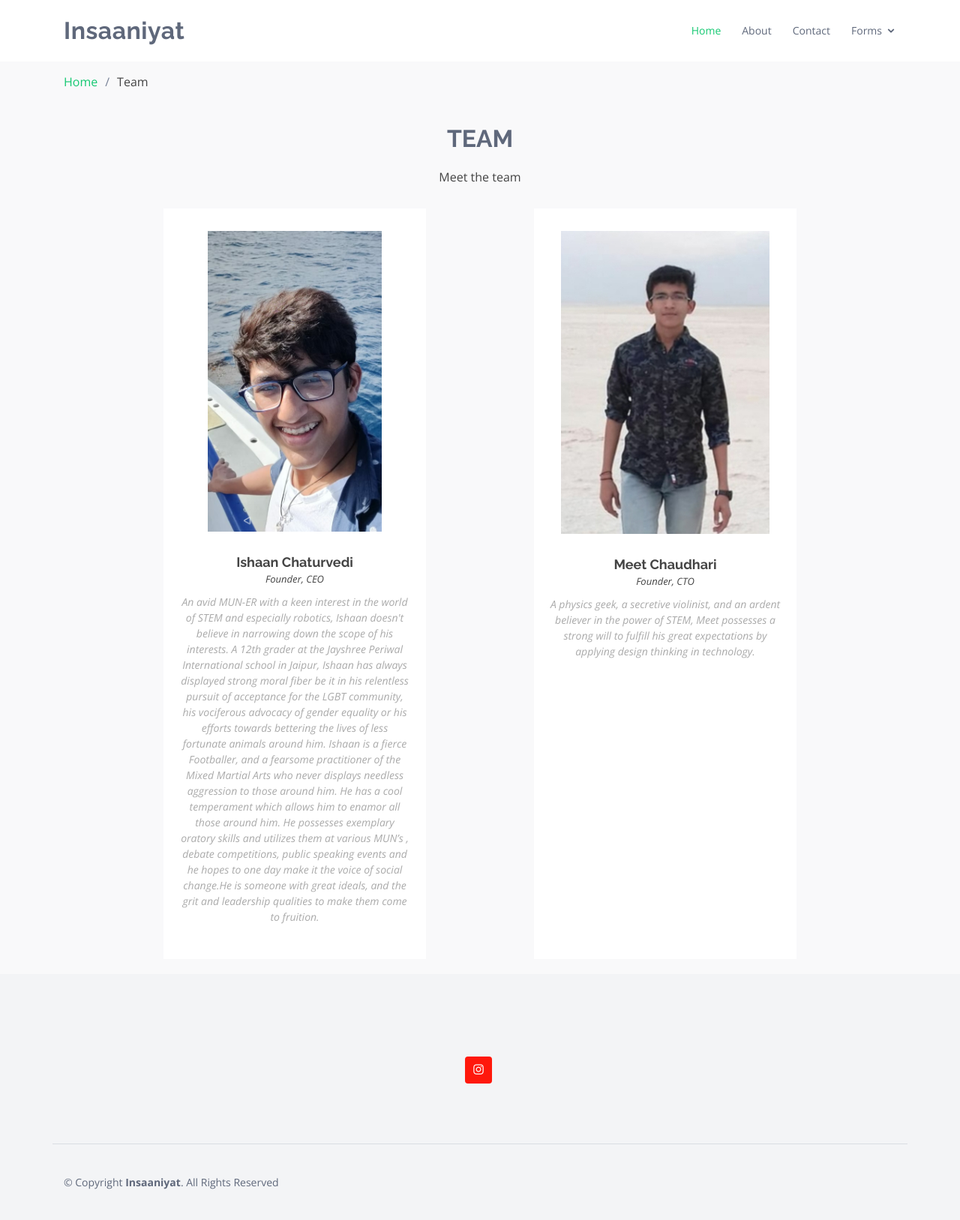
After one commit to meetc1213/insaaniyat, a Django app: template templates/team.html in a window 1280 px wide. The commit adds this page. Shown: the whole page at 75% size. Run offline with Django 3.2, Linux system fonts and the light colour scheme; the template is opened without the code that fills it, so the values that code supplies are empty; some libraries are stand-ins or nearby versions.

Commit message:
link changes+team section

```diff
--- /dev/null
+++ b/templates/team.html
@@ -0,0 +1,225 @@
+<!DOCTYPE html>
+<html lang="en">
+
+<head>
+  <meta charset="utf-8">
+  <meta content="width=device-width, initial-scale=1.0" name="viewport">
+
+  <title>Insaaniyat</title>
+  <meta content="" name="descriptison">
+  <meta content="" name="keywords">
+
+  <link href="static/vendor/mdi-font/css/material-design-iconic-font.min.css" rel="stylesheet" media="all">
+  <link href="static/vendor/font-awesome-4.7/css/font-awesome.min.css" rel="stylesheet" media="all">
+  <!-- Font special for pages-->
+
+  <!-- Vendor CSS-->
+  <link href="static/vendor/select2/select2.min.css" rel="stylesheet" media="all">
+  <link href="static/vendor/datepicker/daterangepicker.css" rel="stylesheet" media="all">
+
+  <!-- Main CSS-->
+  <link href="static/css/main.css" rel="stylesheet" media="all">
+  <link href="https://fonts.googleapis.com/css?family=Poppins:100,100i,200,200i,300,300i,400,400i,500,500i,600,600i,700,700i,800,800i,900,900i" rel="stylesheet">
+  <style>
+    .input-group{
+      width: 240px !important;
+    }
+    .col-2{
+      -ms-flex: 0 0 0 !important;
+    max-width: 260px !important;
+    }
+    input[type="date" i] {
+      padding: 0 14px !important;
+  }
+  </style>
+  <!-- Google Fonts -->
+  <link href="https://fonts.googleapis.com/css?family=Open+Sans:300,300i,400,400i,600,600i,700,700i|Raleway:300,300i,400,400i,500,500i,600,600i,700,700i|Poppins:300,300i,400,400i,500,500i,600,600i,700,700i" rel="stylesheet">
+
+  <!-- Vendor CSS Files -->
+  <link href="static/vendor/bootstrap/css/bootstrap.min.css" rel="stylesheet">
+  <link href="static/vendor/icofont/icofont.min.css" rel="stylesheet">
+  <link href="static/vendor/boxicons/css/boxicons.min.css" rel="stylesheet">
+  <link href="static/vendor/venobox/venobox.css" rel="stylesheet">
+  <link href="static/vendor/owl.carousel/assetsowl.carousel.min.css" rel="stylesheet">
+
+  <!-- Template Main CSS File -->
+  <link href="static/css/style.css" rel="stylesheet">
+  <style>
+    #hero .btn-get-started, .cta,.contact .php-email-form button[type="submit"] {
+      background: #ff180c !important;
+      box-shadow: 0 8px 28px rgba(223, 22, 22, 0.45) !important;
+    }
+    .featured-services .icon i, .about .content ul i, .counts .counters span,
+     .services .icon-box .icon i,.contact .info i,.services .icon-box:hover h4 a {
+      color: #df1616 !important;
+    }
+    .contact .info .email:hover i, .contact .info .address:hover i, .contact .info .phone:hover i{
+      background: #ff180c !important;
+      color: white !important;
+    }
+    .back-to-top i,.contact .php-email-form button[type="submit"]{
+      background: #ff180c;
+    }
+    #footer .footer-top .social-links a{
+      background: #ff180c !important;
+      color: white !important;
+    }
+    .contact .info, .contact .php-email-form {
+    border-top: 3px solid#ff180c !important;
+    border-bottom: 3px solid#ff180c !important;
+    }
+  </style>
+</head>
+
+<body>
+
+  <!-- ======= Header ======= -->
+  <header id="header" class="fixed-top">
+    <div class="container d-flex align-items-center">
+
+      <h1 class="logo mr-auto"><a href="index.html">Insaaniyat</a></h1>
+      <nav class="nav-menu d-none d-lg-block">
+        <ul>
+          <li class="active"><a href="index.html#home">Home</a></li>
+
+          <li><a href="team.html">About</a></li>
+          <li><a href="index.html#contact">Contact</a></li>
+          <li class="drop-down"><a href="">Forms</a>
+            <ul>
+                <li><a href="donor_form.html">Register as Donor</a></li>
+                <li><a href="recipient_form.html">Register as Recipient</a></li>
+            </ul>
+          </li>
+
+
+
+        </ul>
+      </nav><!-- .nav-menu -->
+
+    </div>
+  </header><!-- End Header -->
+  <main id="main">
+
+    <!-- ======= Breadcrumbs ======= -->
+    <section class="breadcrumbs">
+      <div class="container">
+
+        <div class="d-flex justify-content-between align-items-center">
+
+          <ol>
+            <li><a href="index.html">Home</a></li>
+            <li>Team</li>
+          </ol>
+        </div>
+
+      </div>
+    </section><!-- End Breadcrumbs -->
+
+    <section id="team" class="team section-bg" style="padding: 0px 0;">
+        <div class="container">
+
+          <div class="section-title">
+
+            <h2>Team</h2>
+            <p>Meet the team</p>
+          </div>
+
+          <div class="row" style="justify-content: center;">
+            <div class="col-lg-4 col-md-6 d-flex align-items-stretch" style="margin-right: 10%;">
+              <div class="member">
+                <img src="static/ishaan.jpg" alt="" style="width: 75%;">
+                <h4>Ishaan Chaturvedi</h4>
+                <span>Founder, CEO</span>
+                <p>
+                  An avid MUN-ER with a keen interest in the world of STEM and especially robotics, Ishaan doesn't believe in narrowing down the scope of his interests. A 12th grader at the Jayshree Periwal International school in Jaipur, Ishaan has always displayed strong moral fiber be it in his relentless pursuit of acceptance for the LGBT community, his vociferous advocacy of gender equality or his efforts towards bettering the lives of less fortunate animals around him.
+
+  Ishaan is a fierce Footballer, and a fearsome practitioner of  the Mixed Martial Arts who never displays needless aggression to those around him. He has a cool temperament which allows him to enamor all those around him. He possesses exemplary oratory skills and utilizes them at various MUN’s , debate competitions, public speaking events and he hopes to one day make it the voice of social change.He is someone with great ideals, and the grit and leadership qualities to make them come to fruition.
+
+                </p>
+  <!--              <div class="social">-->
+  <!--                <a href=""><i class="icofont-twitter"></i></a>-->
+  <!--                <a href=""><i class="icofont-facebook"></i></a>-->
+  <!--                <a href=""><i class="icofont-instagram"></i></a>-->
+  <!--                <a href=""><i class="icofont-linkedin"></i></a>-->
+  <!--              </div>-->
+              </div>
+            </div>
+
+            <div class="col-lg-4 col-md-6 d-flex align-items-stretch">
+              <div class="member">
+                <img src="static/meetbhai.jfif" alt="">
+                <h4>Meet Chaudhari</h4>
+                <span>Founder, CTO</span>
+
+                <p>
+                    A physics geek, a secretive violinist, and an ardent believer in the power of STEM, Meet  possesses a strong will to fulfill
+                    his great expectations by applying design thinking in technology.
+                </p>
+  <!--              <div class="social">-->
+  <!--                <a href=""><i class="icofont-twitter"></i></a>-->
+  <!--                <a href=""><i class="icofont-facebook"></i></a>-->
+  <!--                <a href=""><i class="icofont-instagram"></i></a>-->
+  <!--                <a href=""><i class="icofont-linkedin"></i></a>-->
+  <!--              </div>-->
+              </div>
+            </div>
+
+
+
+          </div>
+
+        </div>
+      </section><!-- End Team Section -->
+
+
+    <script src="static/vendor/select2/select2.min.js"></script>
+    <script src="static/vendor/datepicker/moment.min.js"></script>
+    <script src="static/vendor/datepicker/daterangepicker.js"></script>
+
+    <!-- Main JS-->
+    <script src="static/js/global.js"></script>
+  </main><!-- End #main -->
+  <footer id="footer">
+
+    <div class="footer-top">
+
+      <div class="container">
+
+        <div class="social-links">
+
+          <a href="#" class="instagram"><i class="bx bxl-instagram"></i></a>
+
+        </div>
+
+      </div>
+    </div>
+
+    <div class="container footer-bottom clearfix">
+      <div class="copyright">
+        © Copyright <strong><span>Insaaniyat</span></strong>. All Rights Reserved
+      </div>
+<!--      <div class="credits">-->
+<!--       Designed by <a href="http://www.lightning.org.in/" target="_blank">Lightning</a>-->
+<!--      </div>-->
+    </div>
+  </footer><!-- End Footer -->
+
+  <a href="#" class="back-to-top"><i class="icofont-simple-up"></i></a>
+
+  <!-- Vendor JS Files -->
+  <script src="static/vendor/jquery/jquery.min.js"></script>
+  <script src="static/vendor/bootstrap/js/bootstrap.bundle.min.js"></script>
+  <script src="static/vendor/jquery.easing/jquery.easing.min.js"></script>
+  <script src="static/vendor/php-email-form/validate.js"></script>
+  <script src="static/vendor/waypoints/jquery.waypoints.min.js"></script>
+  <script src="static/vendor/counterup/counterup.min.js"></script>
+  <script src="static/vendor/isotope-layout/isotope.pkgd.min.js"></script>
+  <script src="static/vendor/venobox/venobox.min.js"></script>
+  <script src="static/vendor/owl.carousel/owl.carousel.min.js"></script>
+
+  <!-- Template Main JS File -->
+  <script src="static/js/main.js"></script>
+
+</body>
+
+</html>
```
Also changed, not shown: templates/donor_form.html (+3 -5 lines), templates/index.html (+6 -8 lines), templates/recipient_form.html (+3 -5 lines).
